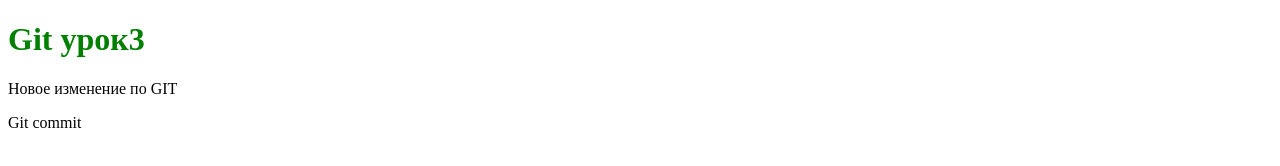
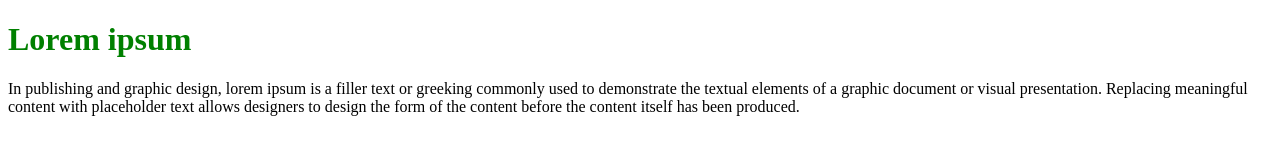
Before and after one commit to Sosedkin/site, a plain HTML site: page index.html in a window 1280 px wide. Drawn offline with Linux system fonts and the light colour scheme.

Commit message:
third commit

```diff
--- a/index.html
+++ b/index.html
@@ -6,8 +6,7 @@
 	<link rel="stylesheet" href="css/style.css">
 </head>
 <body>
-	<h1 class="header1">Git урок3</h1>
-	<p>Новое изменение по GIT</p>
-	<p>Git commit</p>
+	<h1 class="header1">Lorem ipsum</h1>
+	<p>In publishing and graphic design, lorem ipsum is a filler text or greeking commonly used to demonstrate the textual elements of a graphic document or visual presentation. Replacing meaningful content with placeholder text allows designers to design the form of the content before the content itself has been produced.</p>
 </body>
 </html>
```
